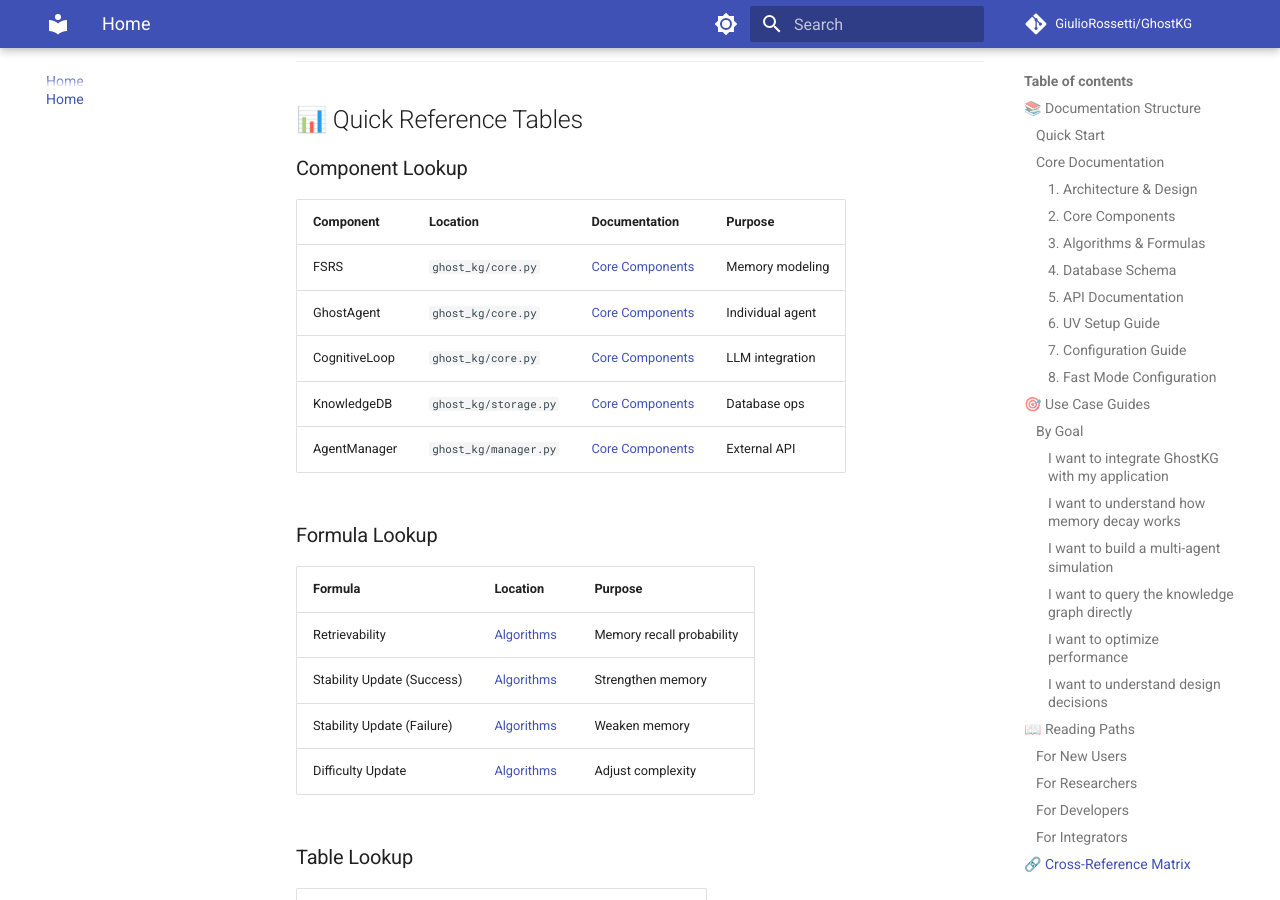
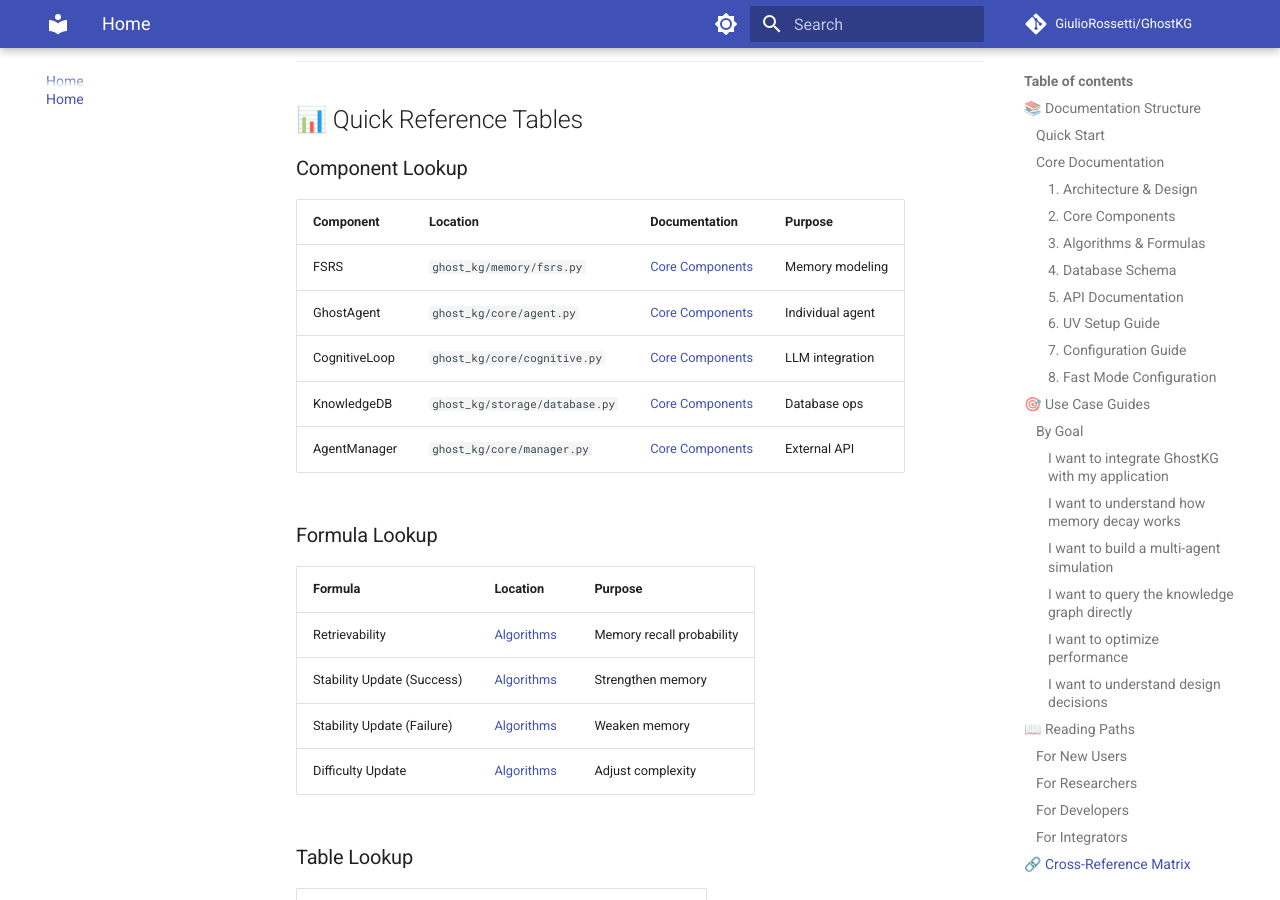
Before and after one commit to GiulioRossetti/GhostKG, an MkDocs documentation site: the page built from docs/index.md, in a window 1280 px wide and 900 px high, scrolled down 6048 px. Built offline with MkDocs 1.6.1 and Material for MkDocs 9.7.7, drawn with Linux system fonts in a browser that asks for light colours; comment, search, counter and statistics services are not loaded; some of the changed text lies outside the part shown.

Commit message:
Update documentation to reflect current subpackage structure
Co-authored-by: GiulioRossetti <13123607+GiulioRossetti@users.noreply.github.com>

```diff
--- a/docs/index.md
+++ b/docs/index.md
@@ -191,7 +191,7 @@ Topics covered:
 1. Read: [Algorithms](ALGORITHMS.md#memory-decay-calculations) - Decay formulas
 2. Read: [Algorithms](ALGORITHMS.md#fsrs-algorithm) - FSRS overview
 3. Read: [Core Components](CORE_COMPONENTS.md#fsrs-memory-system) - Implementation
-4. See: Python code in `ghost_kg/core.py` - FSRS class
+4. See: Python code in `ghost_kg/memory/fsrs.py` - FSRS class
 
 #### I want to build a multi-agent simulation
 1. Read: [API Documentation](API.md) - AgentManager usage
@@ -266,11 +266,11 @@ Topics covered:
 
 | Component | Location | Documentation | Purpose |
 |-----------|----------|---------------|---------|
-| FSRS | `ghost_kg/core.py` | [Core Components](CORE_COMPONENTS.md#fsrs-memory-system) | Memory modeling |
-| GhostAgent | `ghost_kg/core.py` | [Core Components](CORE_COMPONENTS.md#ghostagent) | Individual agent |
-| CognitiveLoop | `ghost_kg/core.py` | [Core Components](CORE_COMPONENTS.md#cognitiveloop) | LLM integration |
-| KnowledgeDB | `ghost_kg/storage.py` | [Core Components](CORE_COMPONENTS.md#knowledgedb) | Database ops |
-| AgentManager | `ghost_kg/manager.py` | [Core Components](CORE_COMPONENTS.md#agentmanager) | External API |
+| FSRS | `ghost_kg/memory/fsrs.py` | [Core Components](CORE_COMPONENTS.md#fsrs-memory-system) | Memory modeling |
+| GhostAgent | `ghost_kg/core/agent.py` | [Core Components](CORE_COMPONENTS.md#ghostagent) | Individual agent |
+| CognitiveLoop | `ghost_kg/core/cognitive.py` | [Core Components](CORE_COMPONENTS.md#cognitiveloop) | LLM integration |
+| KnowledgeDB | `ghost_kg/storage/database.py` | [Core Components](CORE_COMPONENTS.md#knowledgedb) | Database ops |
+| AgentManager | `ghost_kg/core/manager.py` | [Core Components](CORE_COMPONENTS.md#agentmanager) | External API |
 
 ### Formula Lookup
 
```
Also changed, not shown: docs/CORE_COMPONENTS.md (+6 -6 lines).
